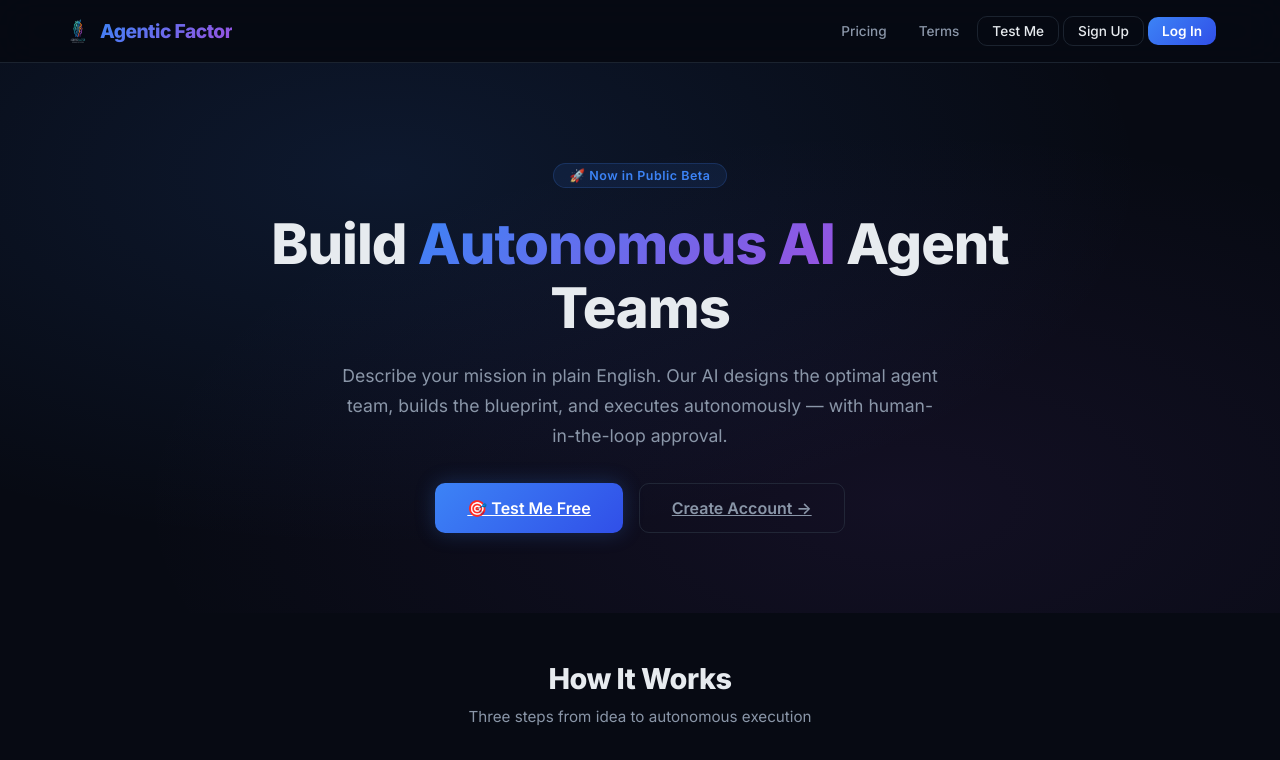
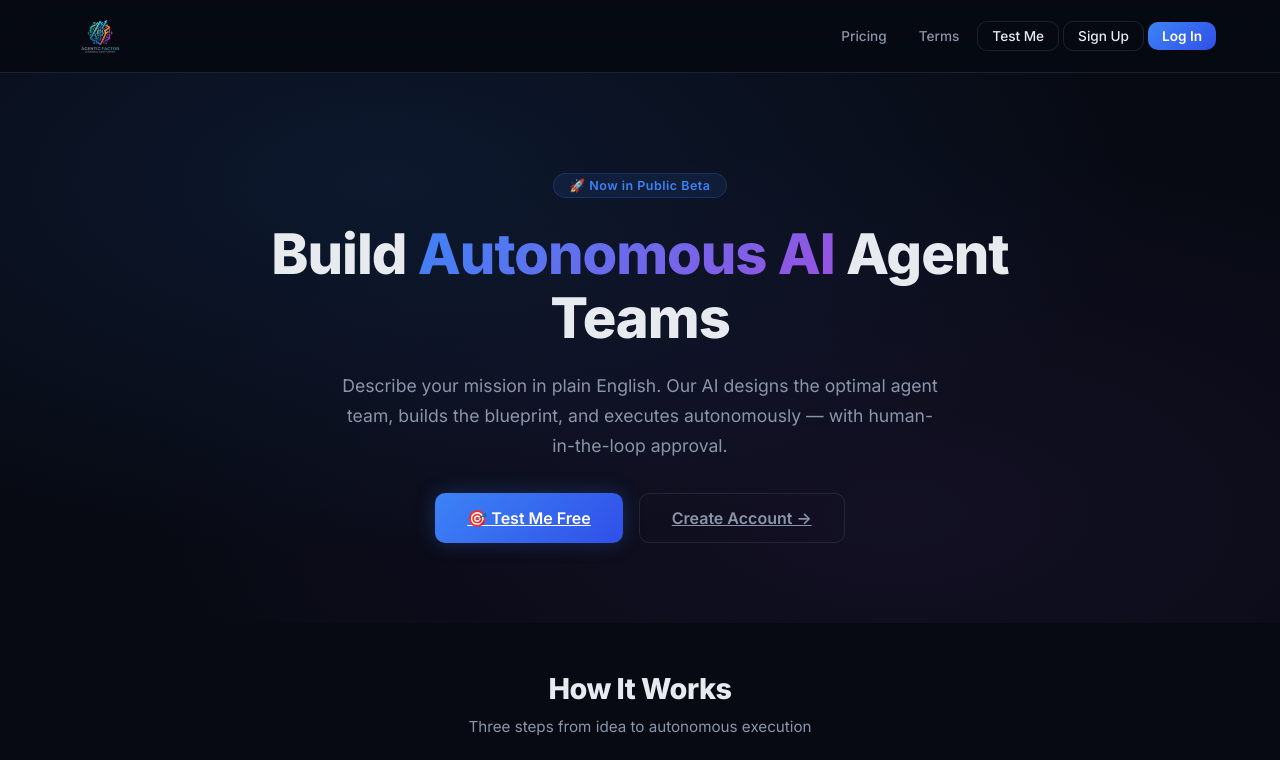
Before and after one commit to Niranjanan-and-Co-Group-of-Companies/Agentic-Factor_v1, a Next.js app: page / in a window 1280 px wide. Shown: the top 760 px of the page. Built offline with nearby package versions, Linux system fonts and the light colour scheme.

Commit message:
Fix logo sizing and layout across all pages

```diff
--- a/src/app/(public)/layout.tsx
+++ b/src/app/(public)/layout.tsx
@@ -12,8 +12,7 @@ export default function PublicLayout({ children }: { children: React.ReactNode }
       <nav className="public-navbar">
         <div className="public-navbar-inner">
           <a href="/" className="public-logo">
-            <img src="/logo.png" alt="Agentic Factor" width={28} height={28} style={{ borderRadius: 4 }} className="public-logo-icon" />
-            <span className="public-logo-text">Agentic Factor</span>
+            <img src="/logo.png" alt="Agentic Factor" style={{ height: "40px", width: "auto" }} />
           </a>
           <div className="public-nav-links">
             <a href="/pricing" className="public-nav-link">Pricing</a>
@@ -36,8 +35,7 @@ export default function PublicLayout({ children }: { children: React.ReactNode }
       <footer className="public-footer">
         <div className="public-footer-inner">
           <div className="public-footer-brand">
-            <img src="/logo.png" alt="Agentic Factor" width={24} height={24} style={{ borderRadius: 4 }} className="public-logo-icon" />
-            <span className="public-logo-text">Agentic Factor</span>
+            <img src="/logo.png" alt="Agentic Factor" style={{ height: "48px", width: "auto", marginBottom: "var(--space-sm)" }} />
             <p className="public-footer-tagline">Build autonomous AI agent teams that execute complex missions.</p>
           </div>
           <div className="public-footer-links">
--- a/src/components/Sidebar.tsx
+++ b/src/components/Sidebar.tsx
@@ -123,9 +123,8 @@ export default function Sidebar() {
 
   return (
     <nav className="sidebar">
-      <div className="sidebar-logo">
-        <Image src="/logo.png" alt="Agentic Factor" width={32} height={32} style={{ borderRadius: 6 }} />
-        <span>Agentic Factor</span>
+      <div className="sidebar-logo" style={{ padding: "0 var(--space-md)", justifyContent: "center", marginBottom: "var(--space-md)" }}>
+        <Image src="/logo.png" alt="Agentic Factor" width={160} height={87} style={{ objectFit: "contain" }} />
       </div>
       <Link href="/dashboard" className="nav-link">
         <span className="icon">📊</span> Dashboard
```
Also changed, not shown: src/app/login/page.tsx (+1 -7 lines), 1 other file (tests, documents, lock files or other folders).
